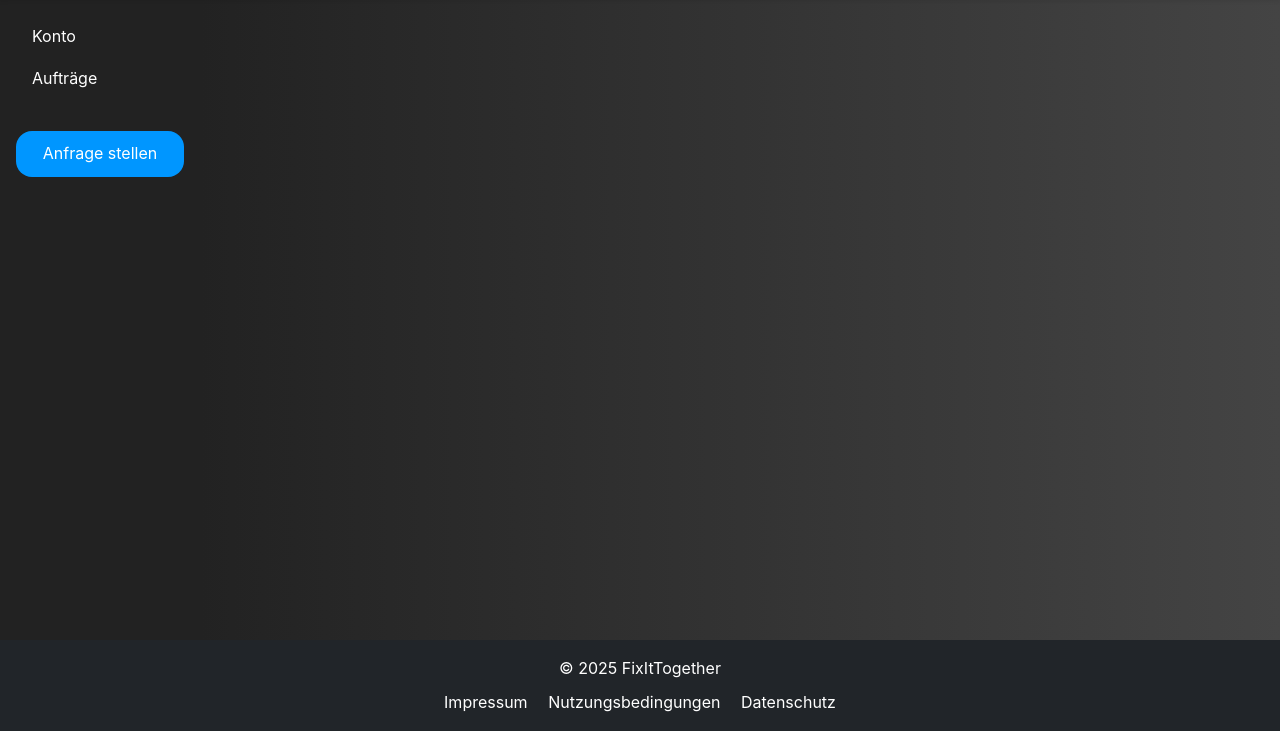
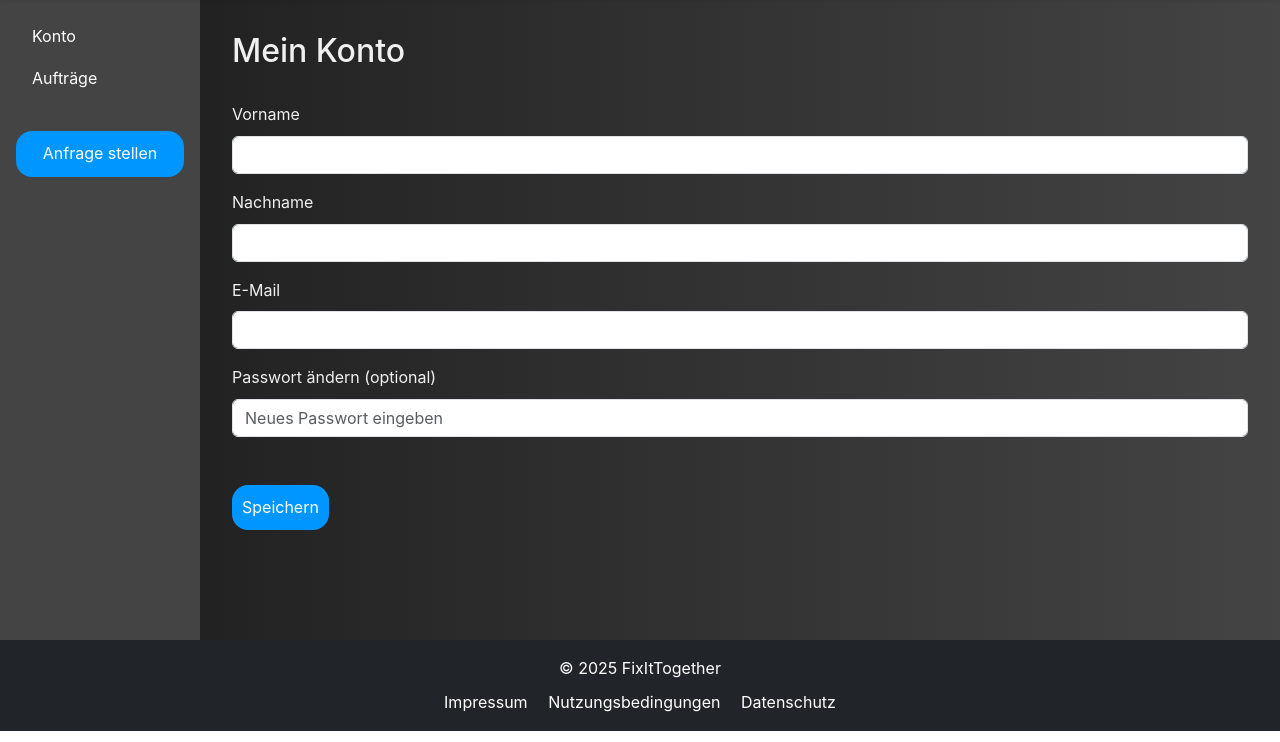
Before and after one commit to timmundt/Fix-It-Togehter, a Flask app: page /kunde in a window 1280 px wide. Shown: the part 58-800 px from the top of the page. Run offline with Flask 3, Linux system fonts and the light colour scheme.

Commit message:
Add form to customer_account.html

```diff
--- a/static/css/customer-style.css
+++ b/static/css/customer-style.css
@@ -7,8 +7,7 @@
 /* Sidebar */
 .sidenav {
   width: 200px;
-  padding: 1rem;
-  background-color: #222;
+  background-color:#444;
 }
 
 /* Sidebar-Links */
@@ -17,11 +16,15 @@
   padding: 0.5rem 1rem;
   color: white;
   text-decoration: none;
-  transition: opacity 0.2s;
+  transition: all 0.2s;
 }
 
 .sidenav a:hover {
   opacity: 0.7;
+}
+
+.sidenav a:active {
+  opacity: 0.4;
 }
 
 .sidenav .ticket-button {
@@ -51,3 +54,27 @@
   background: linear-gradient(to right, #222, #444);
   color: #f0f0f0;
 }
+
+.account-headline {
+  margin-bottom: 2rem;
+}
+
+.submit-button {
+  margin-top: 2rem;
+  margin-bottom: 0.5rem;
+  border-radius: 1em;
+  padding: 10px;
+  text-align: center;
+  color:white;
+  background-color:#0096FF;
+  border: none;
+  transition: opacity 0.2s;
+}
+
+.submit-button:hover {
+  opacity: 0.7;
+}
+
+.submit-button:active {
+  opacity: 0.4;
+}
--- a/templates/customer_account.html
+++ b/templates/customer_account.html
@@ -3,5 +3,33 @@
 {% block title %}Mein Konto | FixItTogether{% endblock %}
 
 {% block customer_content %}
+<h2 class="account-headline"> Mein Konto </h2>
+
+<form method="POST">
+  <div class="mb-3">
+    <label for="first_name" class="form-label">Vorname</label>
+    <input type="text" id="first_name" name="first_name" class="form-control" value="{{ current_user.first_name }}">
+  </div>
+
+  <div class="mb-3">
+    <label for="last_name" class="form-label">Nachname</label>
+    <input type="text" id="last_name" name="last_name" class="form-control" value="{{ current_user.last_name }}">
+  </div>
+
+  <div class="mb-3">
+    <label for="email" class="form-label">E-Mail</label>
+    <input type="email" id="email" name="email" class="form-control" value="{{ current_user.email }}">
+  </div>
+
+  {# Passwort-Feld mit HTML-type, Eingabe automatisch zensiert#}
+  <div class="mb-3">
+    <label for="password" class="form-label">Passwort ändern (optional)</label>
+    <input type="password" id="password" name="password" class="form-control" placeholder="Neues Passwort eingeben">
+  </div>
+
+  <button type="submit" class="submit-button">Speichern</button>
+</form>
+
+{# Quelle: https://getbootstrap.com/docs/5.3/forms/overview/ #}
 
 {% endblock %}
--- a/templates/customer_base.html
+++ b/templates/customer_base.html
@@ -22,4 +22,6 @@
         {% endblock %}
     </main>
 </div>
+
+{# Quelle: https://www.w3schools.com/howto/howto_css_fixed_sidebar.asp #}
 {% endblock %}
```
